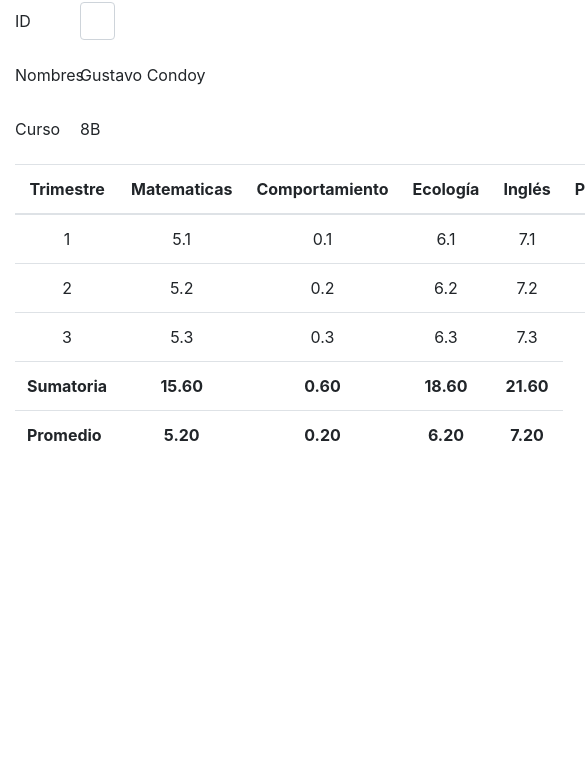
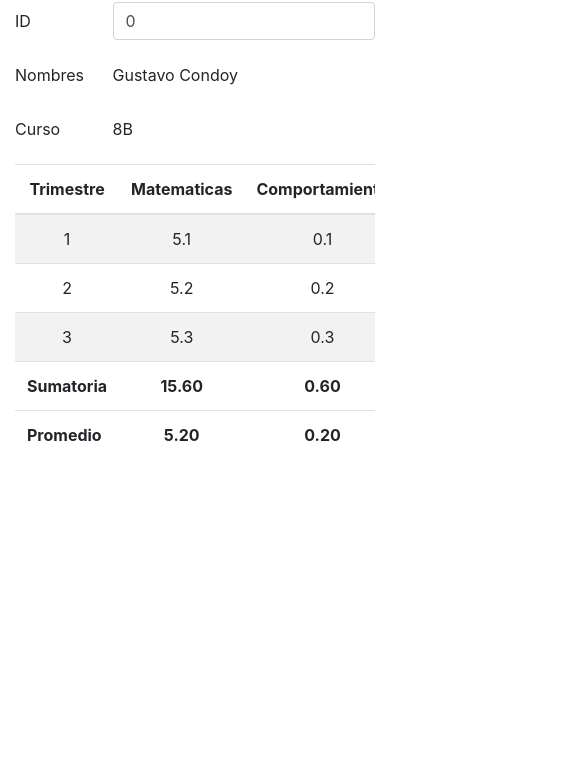
Before and after one commit to emamut/vue-datagrid-example, a website: page index.html in a window 390 px wide. Shown: the part 78-844 px from the top of the page, 585 px wide, since content can reach past the window. Drawn offline with nearby package versions, Linux system fonts and the light colour scheme.

Commit message:
fix responsive layout

```diff
--- a/index.html
+++ b/index.html
@@ -20,20 +20,20 @@
         <div class="col">
           <form>
             <div class="form-group row">
-              <label for="id" class="col-2 col-form-label">ID</label>
-              <div class="col-2">
+              <label for="id" class="col-3 col-form-label">ID</label>
+              <div class="col-9 col-md-2">
                 <input type="number" id="id" class="form-control" v-model="activeID" min="0" :max="data.length - 1">
               </div>
             </div>
             <div class="form-group row">
-              <label for="names" class="col-2 col-form-label">Nombres</label>
-              <div class="col-10">
+              <label for="names" class="col-3 col-md-2 col-form-label">Nombres</label>
+              <div class="col-9 col-md-10">
                 <input type="text" readonly class="form-control-plaintext" id="names" v-model="data[activeID].name">
               </div>
             </div>
             <div class="form-group row">
-              <label for="course" class="col-2 col-form-label">Curso</label>
-              <div class="col-10">
+              <label for="course" class="col-3 col-md-2 col-form-label">Curso</label>
+              <div class="col-9 col-md-10">
                 <input type="text" readonly class="form-control-plaintext" id="course" v-model="data[activeID].course">
               </div>
             </div>
@@ -42,7 +42,7 @@
       </div>
       <div class="row">
         <div class="col">
-          <table class="table">
+          <table class="table table-hover table-striped table-responsive">
             <thead>
               <tr>
                 <th class="text-center" scope="col">Trimestre</th>
```
